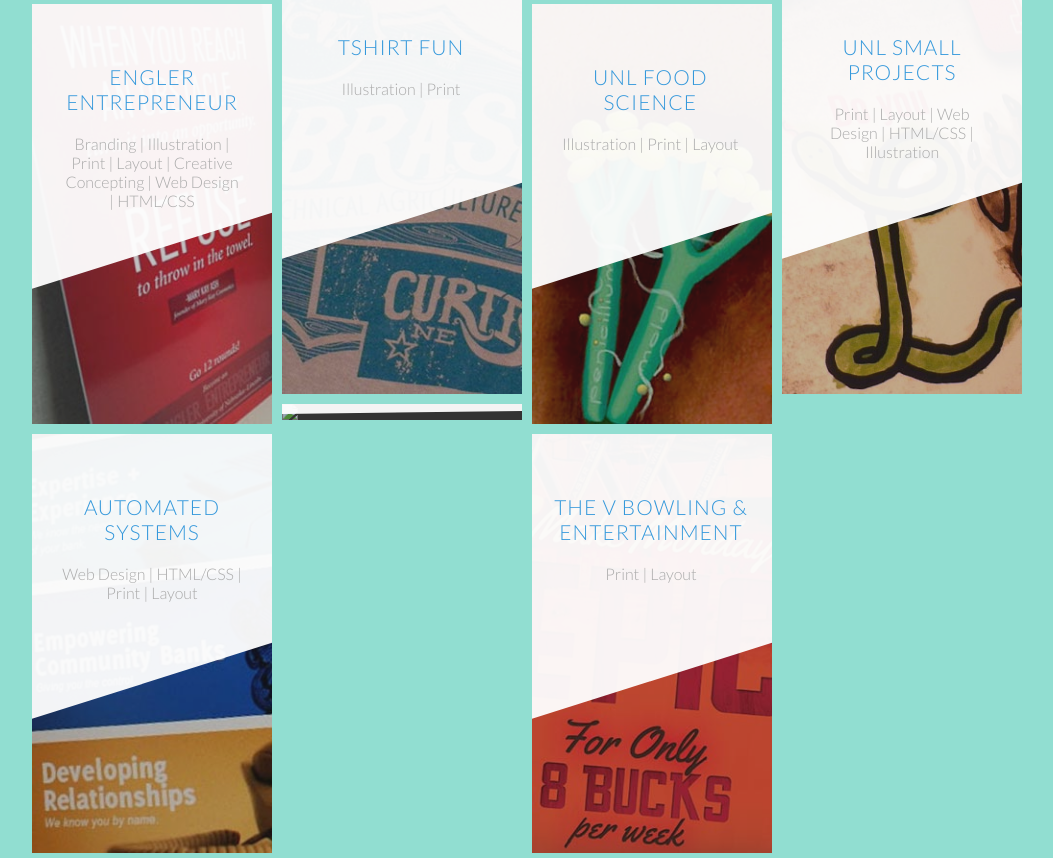
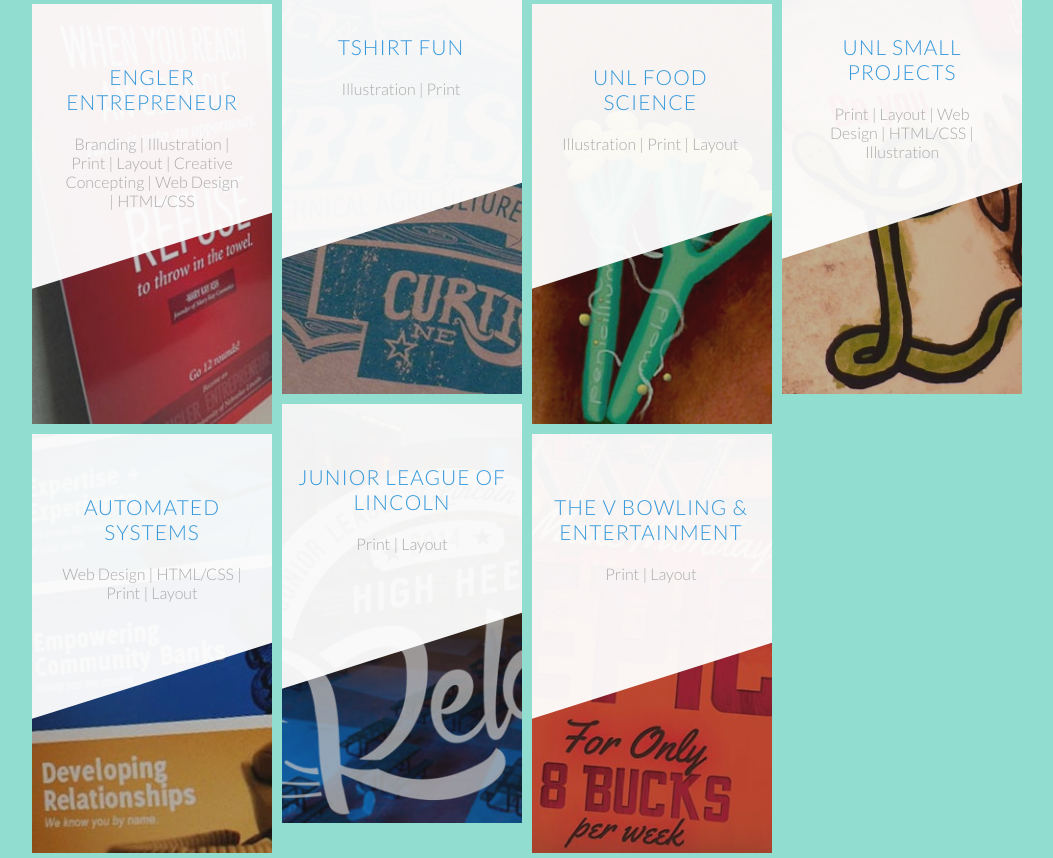
Before and after one commit to thealypaly/portfolio2014, a plain HTML site: page index.html in a window 1280 px wide. Shown: the part 698-1556 px from the top of the page, without its empty margins (113-1166 px from the left). Drawn offline with Linux system fonts and the light colour scheme.

Commit message:
fixing reference

```diff
--- a/index.html
+++ b/index.html
@@ -134,7 +134,7 @@
 
 				<a href="juniorleague.html" data-path-hover="m 180,60 -180,0 L 0,0 180,0 z">
 					<figure>
-						<img src="img/home-juiorleague.jpg" />
+						<img src="img/home-juniorleague.jpg" />
 						<svg viewBox="0 0 180 320" preserveAspectRatio="none"><path d="M 180,160 0,218 0,0 180,0 z"/></svg>
 						<figcaption>
 							<h2>Junior League of Lincoln</h2>
```
